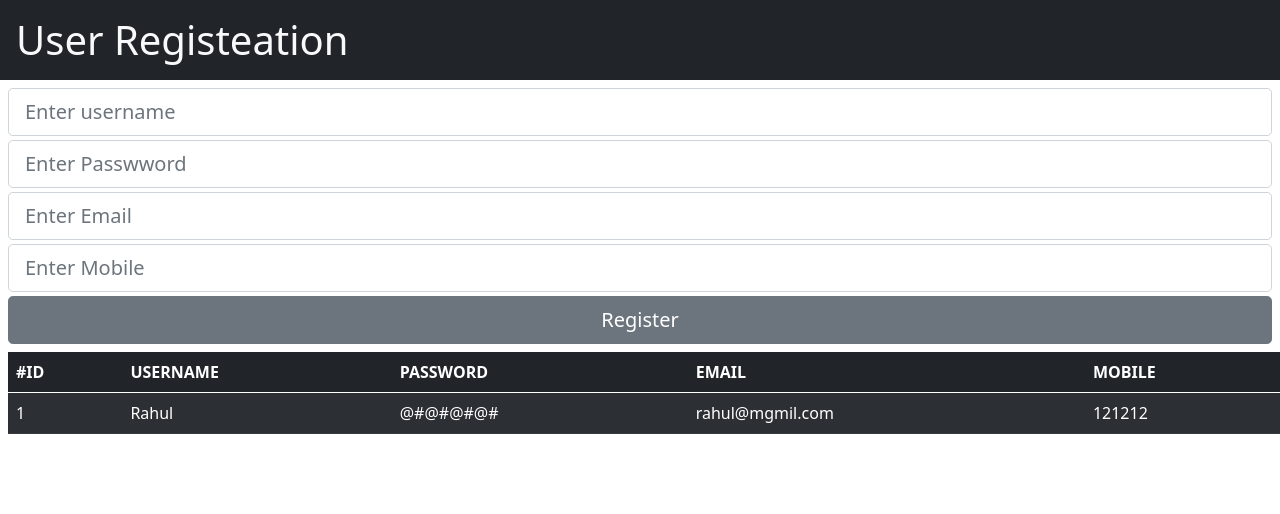
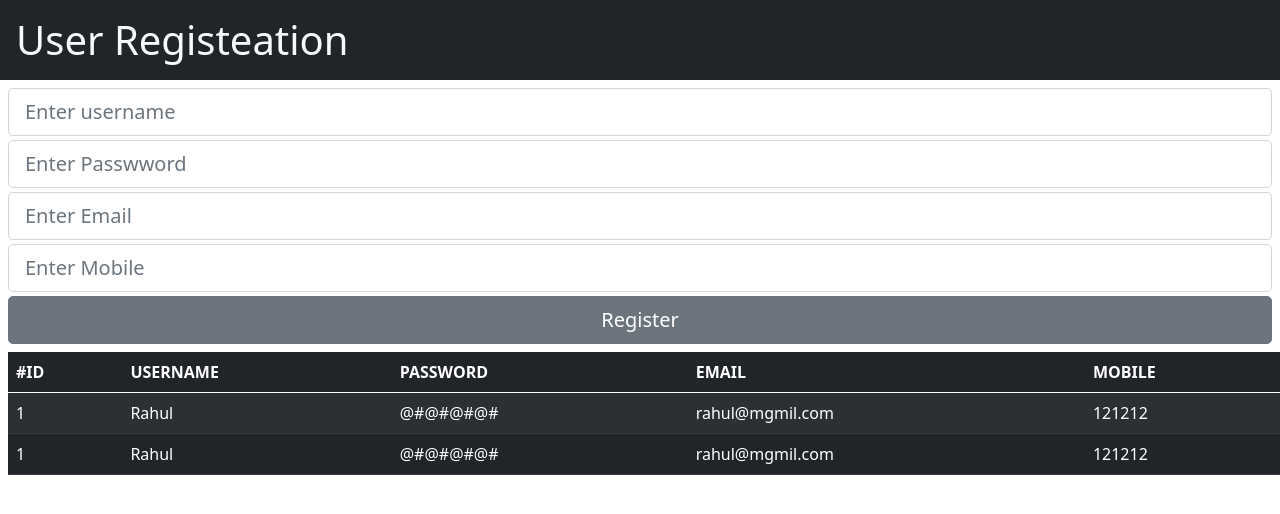
Before and after one commit to Ninad-Bandiwadekar/React, a React (Create React App) app in the folder firstapp/: page / in a window 1280 px wide. Shown: the top 514 px of the page. Built offline with nearby package versions, Linux system fonts and the light colour scheme.

Commit message:
static simulation of the event handle.

```diff
--- a/firstapp/src/App.js
+++ b/firstapp/src/App.js
@@ -1,5 +1,6 @@
-import logo from "./logo.svg";
+
 import "./App.css";
+import { useState } from "react";
 
 export default function App() {
   return (
@@ -10,6 +11,23 @@ export default function App() {
 }
 
 function MyRegisterComponent() {
+
+  let [userList,setUserList]=useState([
+    {id:1,name:"rahul",email:"rahul@gmail.com",mobile:"2121"},
+    {id:2,name:"sachin",email:"sachin@gmail.com",mobile:"1121"},
+  ]);
+
+  const addNewUser=()=>{
+    const newUser={
+      id:userList.length+1,
+      name:"Sample",
+      email:"sample@gmail.com",
+      mobile:"98176",
+    };
+    const newUserList=[newUser,...userList];
+    setUserList(newUserList);
+  }
+
   return (
     <div>
       <h1 className="bg-dark text-light p-3 ">User Registeation </h1>
@@ -52,6 +70,7 @@ function MyRegisterComponent() {
           <input
             type="button"
             value="Register"
+            onClick={addNewUser}
             className="btn btn-lg btn-secondary w-100"
           />
         </div>
@@ -69,7 +88,8 @@ function MyRegisterComponent() {
           </tr>
         </thead>
         <tbody>
-
+         {userList.map((item)=>{
+          return(
           <tr>
             <td>1</td>
             <td>Rahul</td>
@@ -77,6 +97,8 @@ function MyRegisterComponent() {
             <td>rahul@mgmil.com</td>
             <td>121212</td>
           </tr>
+          );
+         })}
         </tbody>
       </table>
     </div>
```
